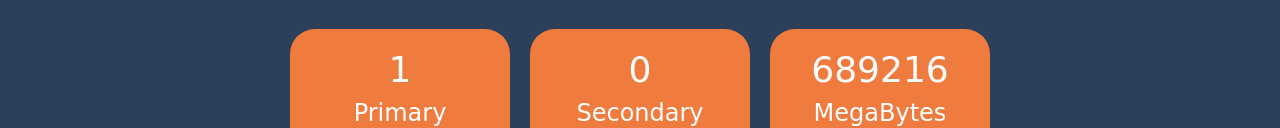
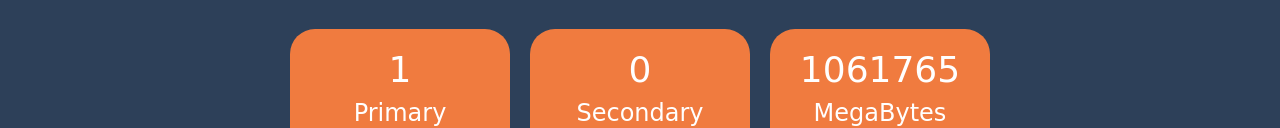
Before and after one commit to freajs/frea-website, a plain HTML site: page index.html in a window 1280 px wide. Shown: the part 235-363 px from the top of the page. Drawn offline with nearby package versions, Linux system fonts and the light colour scheme; a web font is replaced by a local one.

Commit message:
fix sync rate

```diff
--- a/index.html
+++ b/index.html
@@ -91,7 +91,7 @@ server {
     <script>
       const sizeElem = document.getElementById("size_number");
       const startDate = 1554672001344;
-      const step = .0037;
+      const step = .0057;
       setInterval(function() {
         const value = ((Date.now() - startDate) * step) | 0;
         sizeElem.innerText = value > 4000000 ? 4000000 : value;
```
